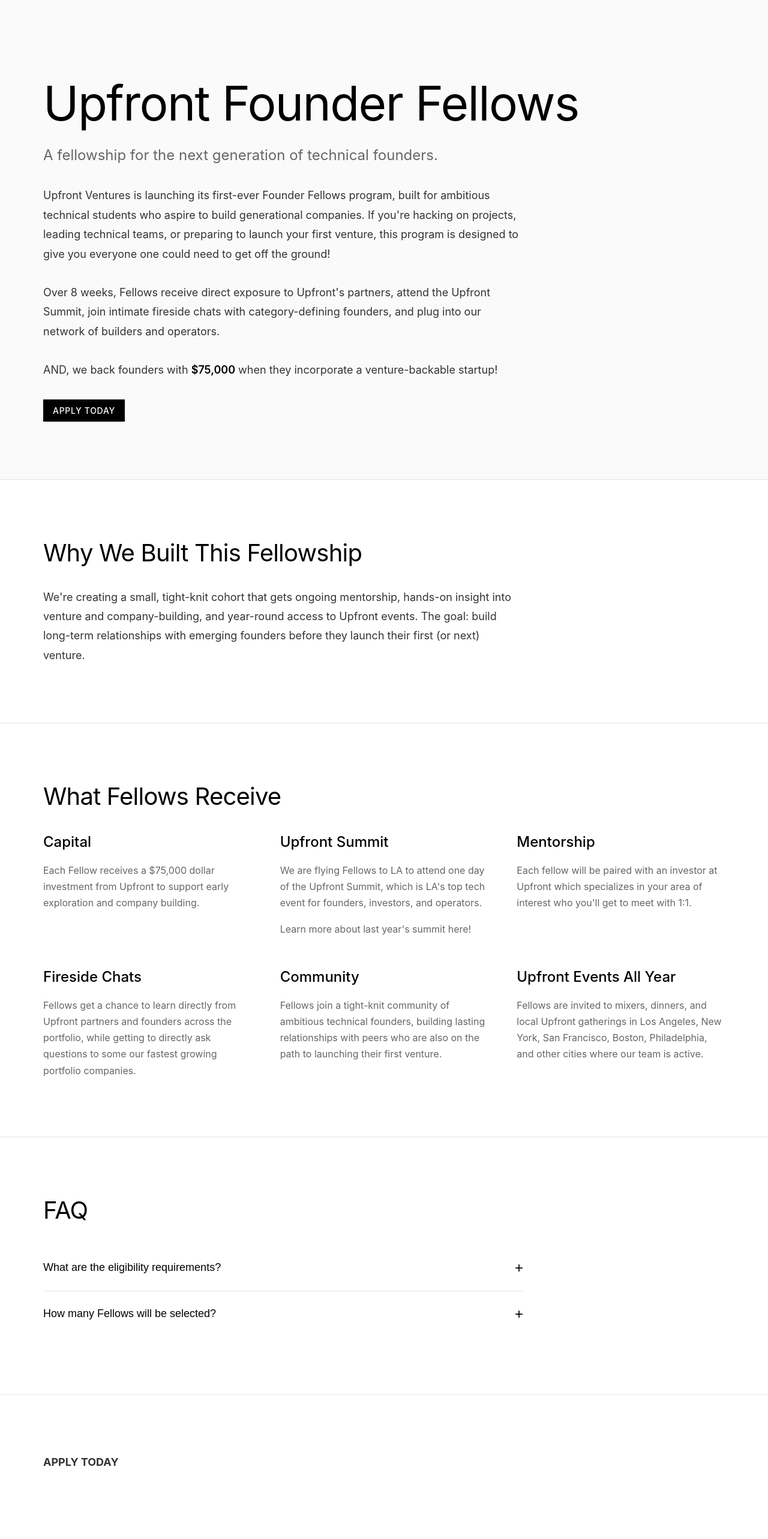
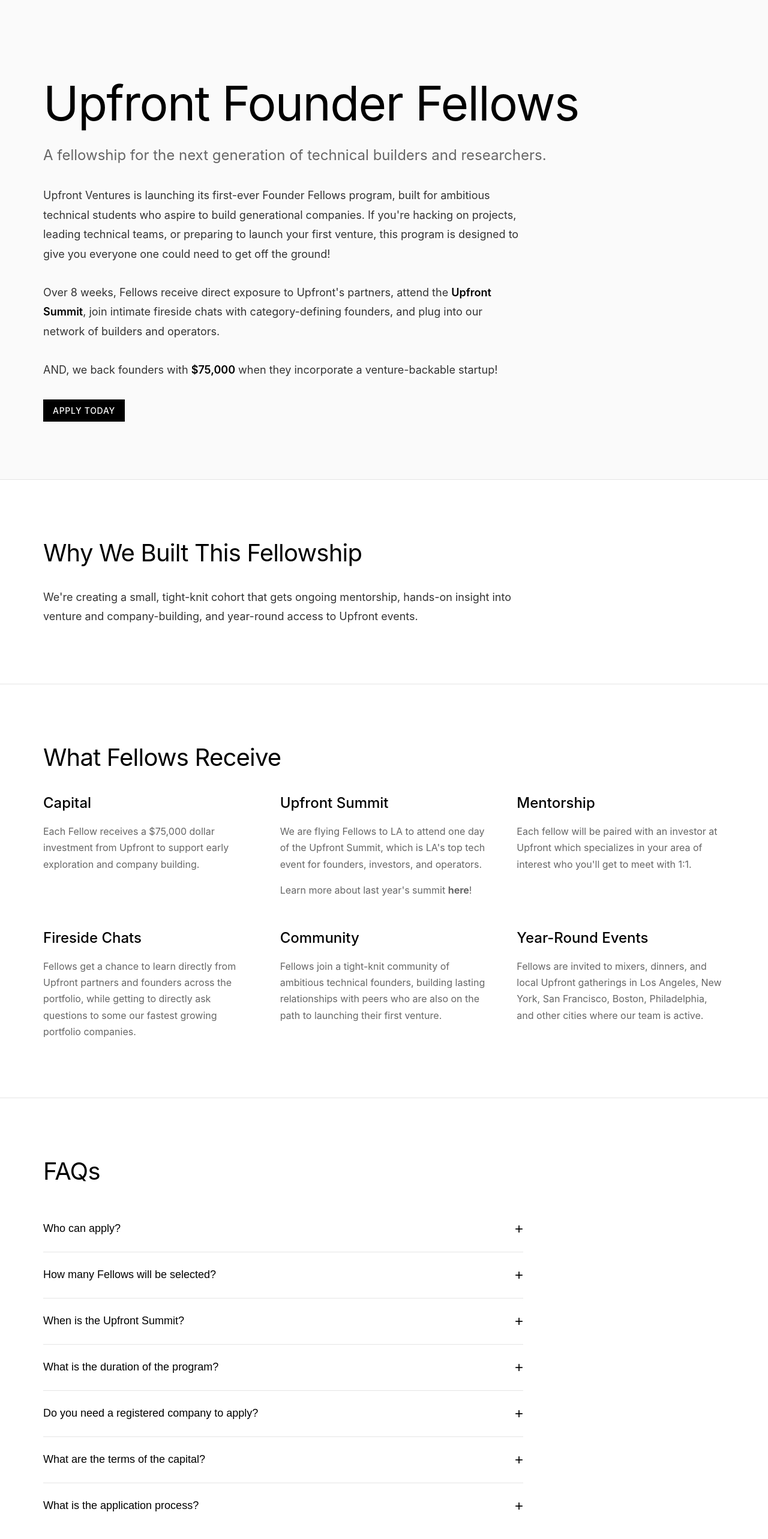
Before and after one commit to alexmarley/Fellows-Project, a Next.js app: page / in a window 1280 px wide. Shown: the top 2566 px of the page at 60% size. Built offline with nearby package versions, Linux system fonts and the light colour scheme.

Commit message:
Update content: add FAQs, update text, add hyperlinks and formatting

```diff
--- a/pages/index.js
+++ b/pages/index.js
@@ -11,20 +11,45 @@
 
   const faqs = [
     {
-      question: "What are the eligibility requirements?",
+      question: "Who can apply?",
       answer: (
-        <>
-          <p><strong>Must be a current student studying a technical discipline!</strong></p>
-          <p style={{marginTop: '0.5rem', paddingLeft: '1.5rem'}}>
-            CS, Math, Engineering or an alternative technical track
-          </p>
-        </>
+        <p>Current students in US and Canada studying Engineering, CS, Mathor alternative technical tracks.</p>
       )
     },
     {
       question: "How many Fellows will be selected?",
       answer: (
-        <p>We will select 8 to 10 Fellows for the first cohort.</p>
+        <p>We will select 8 to 10 Fellows for each cohort.</p>
+      )
+    },
+    {
+      question: "When is the Upfront Summit?",
+      answer: (
+        <p>The Upfront Summit is held on the last week of February 2026 in Los Angeles.</p>
+      )
+    },
+    {
+      question: "What is the duration of the program?",
+      answer: (
+        <p>The fellowship runs for 8 weeks, from end of February to end of April 2026.</p>
+      )
+    },
+    {
+      question: "Do you need a registered company to apply?",
+      answer: (
+        <p>No! You can apply as an inidivdual pursueing a deeply sophisticated idea and already have a company in mind.</p>
+      )
+    },
+    {
+      question: "What are the terms of the capital?",
+      answer: (
+        <p>$75,000 investment for 1% equity MFN SAFE. We are also a full-stack venture fund, so if you've already raised capital, we are able to work with you on a case-by-case basis. </p>
+      )
+    },
+    {
+      question: "What is the application process?",
+      answer: (
+        <p>Applications will be reviewed on a rolling basis. We will notify all accepted Fellows by February 10th, 2026.</p>
       )
     }
   ]
@@ -45,13 +70,13 @@
               Upfront Founder Fellows
             </h1>
             <p className={styles.heroSubtitle}>
-              A fellowship for the next generation of technical founders.
+              A fellowship for the next generation of technical builders and researchers.
             </p>
             <p className={styles.heroDescription}>
               Upfront Ventures is launching its first-ever Founder Fellows program, built for ambitious technical students who aspire to build generational companies. If you're hacking on projects, leading technical teams, or preparing to launch your first venture, this program is designed to give you everyone one could need to get off the ground!
             </p>
             <p className={styles.heroDescription}>
-              Over 8 weeks, Fellows receive direct exposure to Upfront's partners, attend the Upfront Summit, join intimate fireside chats with category-defining founders, and plug into our network of builders and operators.
+              Over 8 weeks, Fellows receive direct exposure to Upfront's partners, attend the <a href="https://upfront.com/summit" target="_blank" rel="noopener noreferrer"><strong>Upfront Summit</strong></a>, join intimate fireside chats with category-defining founders, and plug into our network of builders and operators.
             </p>
             <p className={styles.heroDescription}>
               AND, we back founders with <strong>$75,000</strong> when they incorporate a venture-backable startup!
@@ -70,7 +95,7 @@
             </h2>
             <div className={styles.sectionContent}>
               <p>
-                We're creating a small, tight-knit cohort that gets ongoing mentorship, hands-on insight into venture and company-building, and year-round access to Upfront events. The goal: build long-term relationships with emerging founders before they launch their first (or next) venture.
+                We're creating a small, tight-knit cohort that gets ongoing mentorship, hands-on insight into venture and company-building, and year-round access to Upfront events.
               </p>
             </div>
           </div>
@@ -88,7 +113,7 @@
               <div className={styles.benefitItem}>
                 <h3> Upfront Summit</h3>
                 <p>We are flying Fellows to LA to attend one day of the Upfront Summit, which is LA's top tech event for founders, investors, and operators.</p>
-                <p style={{marginTop: '1rem'}}>Learn more about last year's summit <a href="https://upfront.com/summit" target="_blank" rel="noopener noreferrer">here</a>!</p>
+                <p style={{marginTop: '1rem'}}>Learn more about last year's summit <a href="https://upfront.com/summit" target="_blank" rel="noopener noreferrer"><strong>here</strong></a>!</p>
               </div>
               <div className={styles.benefitItem}>
                 <h3> Mentorship</h3>
@@ -103,7 +128,7 @@
                 <p>Fellows join a tight-knit community of ambitious technical founders, building lasting relationships with peers who are also on the path to launching their first venture. </p>
               </div>
               <div className={styles.benefitItem}>
-                <h3> Upfront Events All Year</h3>
+                <h3> Year-Round Events</h3>
                 <p>Fellows are invited to mixers, dinners, and local Upfront gatherings in Los Angeles, New York, San Francisco, Boston, Philadelphia, and other cities where our team is active. </p>
               </div>
             </div>
@@ -113,7 +138,7 @@
         {/* FAQ Section */}
         <section className={styles.section}>
           <div className={styles.container}>
-            <h2 className={styles.sectionTitle}>FAQ</h2>
+            <h2 className={styles.sectionTitle}>FAQs</h2>
             <div className={styles.faqList}>
               {faqs.map((faq, index) => (
                 <div key={index} className={styles.faqItem}>
```
